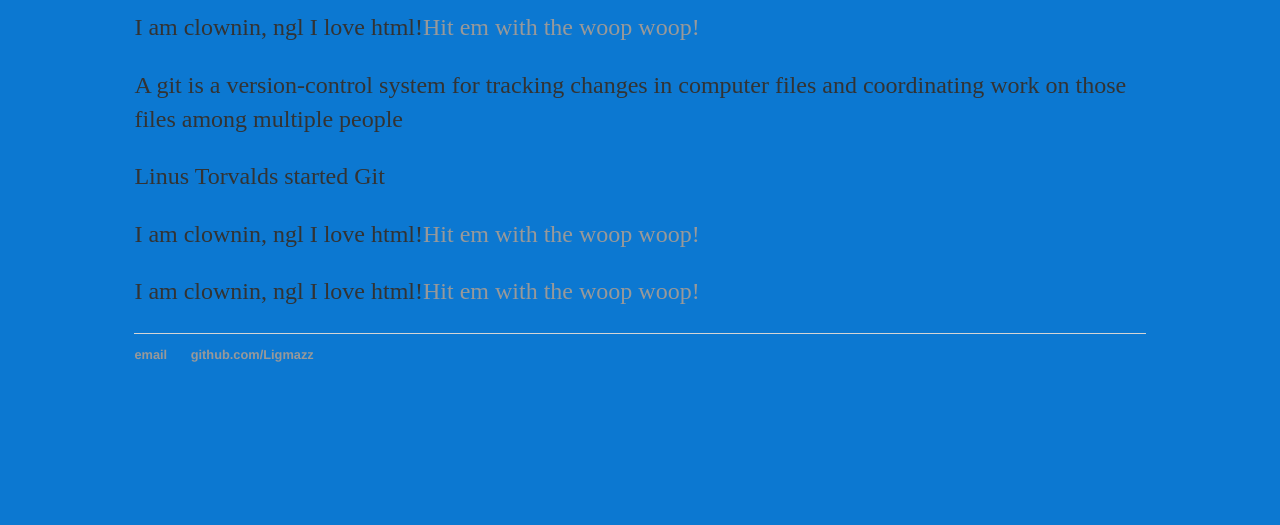
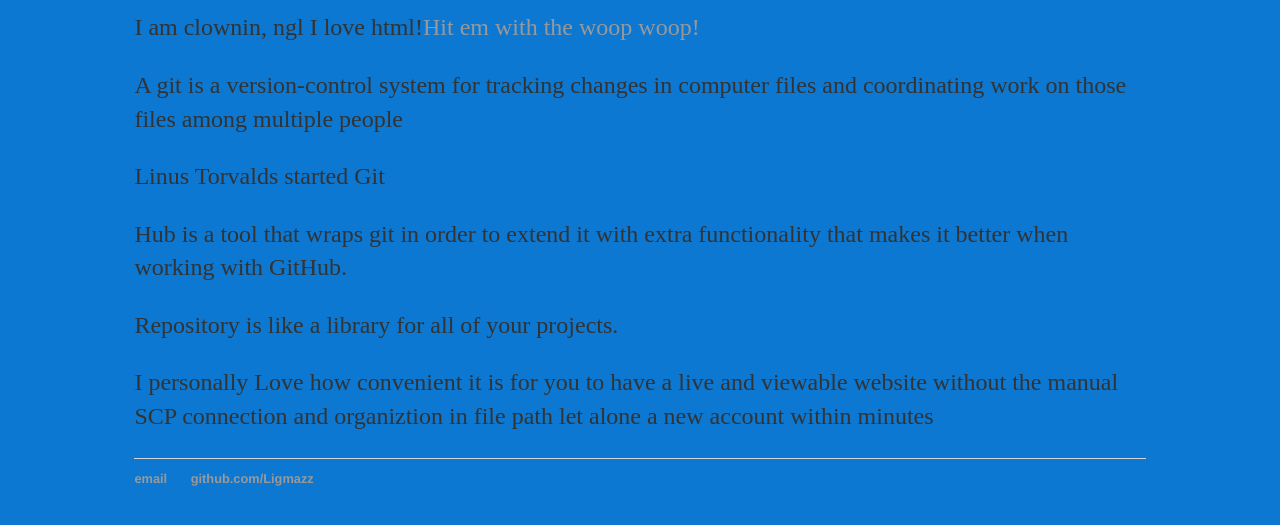
Before and after one commit to Ligmazz/Ligmazz.github.io, a plain HTML site: page index.html in a window 1280 px wide. Shown: the part 197-722 px from the top of the page. Drawn offline with Linux system fonts and the light colour scheme.

Commit message:
Update index.html

```diff
--- a/index.html
+++ b/index.html
@@ -25,10 +25,15 @@
 <div class="blurb">
 <h1>Hey welcome, enjoy yourself or forget about it.</h1>
 <p>I am clownin, ngl I love html!<a href="#">Hit em with the woop woop!</a></p>
-<p>A git is a version-control system for tracking changes in computer files and coordinating work on those files among multiple people<a href="#"></a></p>
-<p>Linus Torvalds started Git<a href="#"></a></p>
-<p>I am clownin, ngl I love html!<a href="#">Hit em with the woop woop!</a></p>
-<p>I am clownin, ngl I love html!<a href="#">Hit em with the woop woop!</a></p>
+<p>A git is a version-control system for tracking changes in computer
+ files and coordinating work on those files among multiple people</a></p>
+<p>Linus Torvalds started Git</a></p>
+<p> Hub is a tool that wraps git in order to extend it with extra
+functionality that makes it better when working with GitHub.</a></p>
+<p>Repository is like a library for all of your projects.</a></p>
+<p>I personally Love how convenient it is for you to have a live and viewable website
+without the manual SCP connection and organiztion in file path
+let alone a new account within minutes</a></p>
 
 <div>
 <footer>
```
